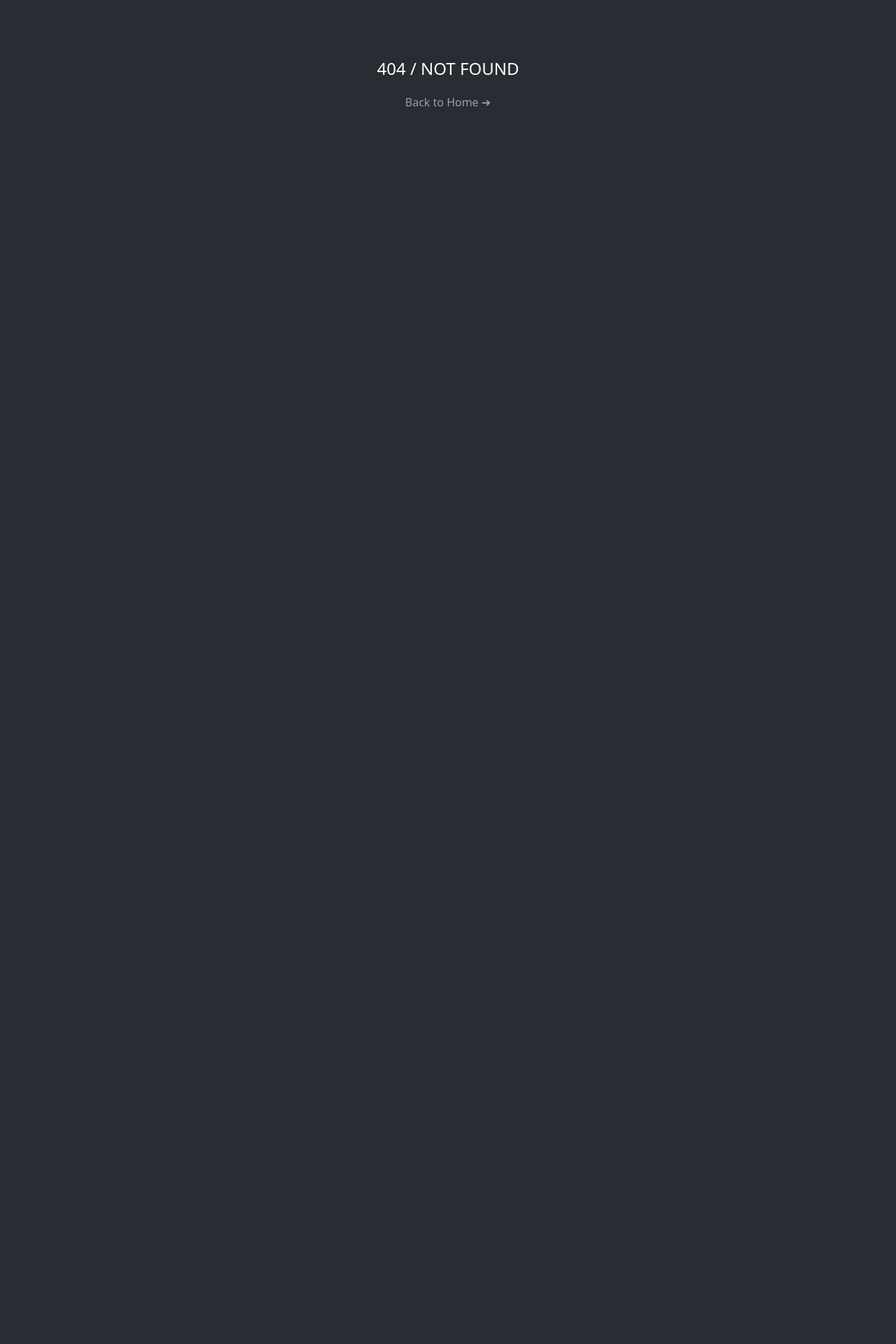
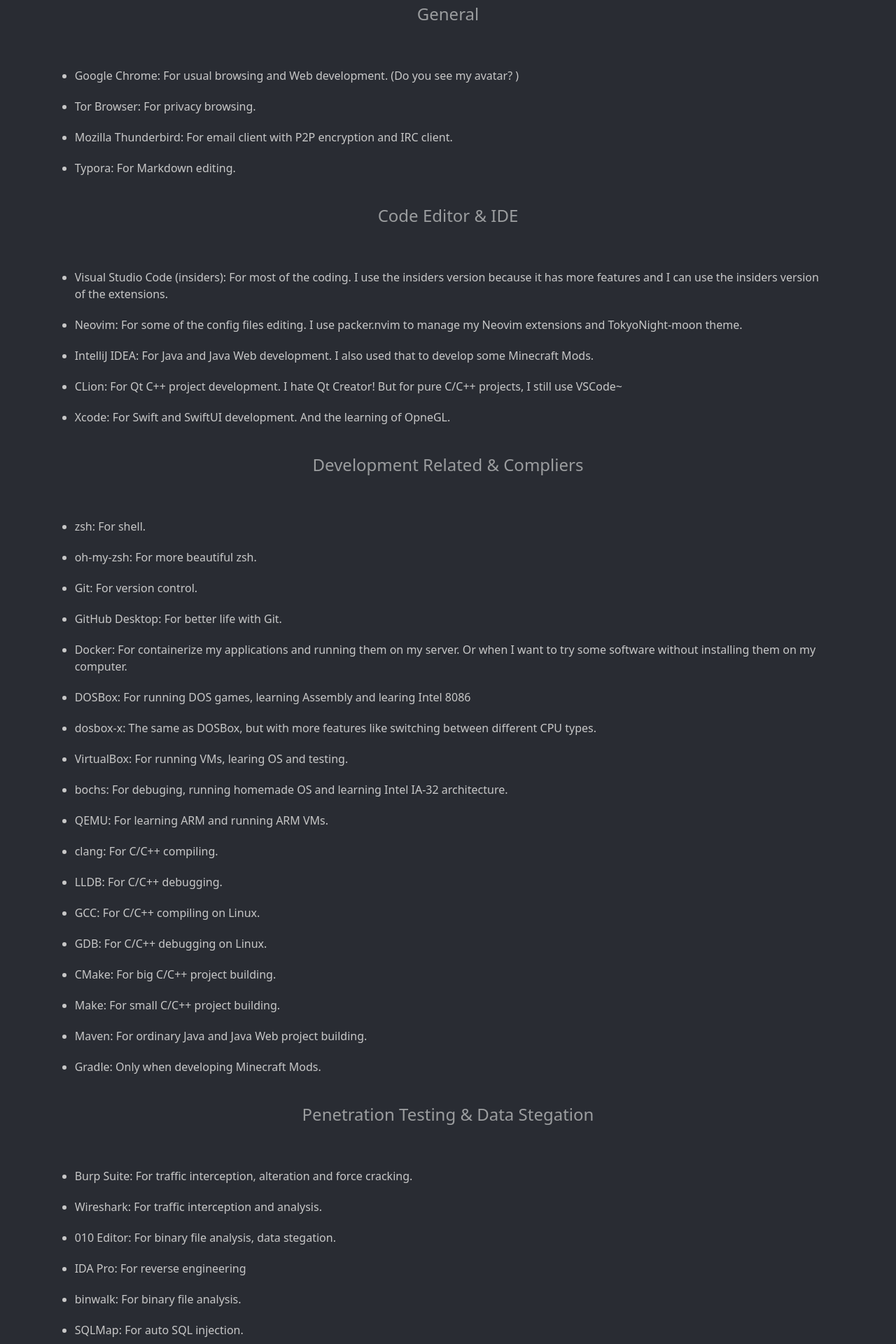
Before and after one commit to Herminos/blog-herminos, a Next.js app: page /tools-softwares in a window 1280 px wide. Before the commit this address had no page. Shown: the part 280-2200 px from the top of the page at 70% size. Before the commit the page ends 800 px from the top, so only its background shows below. Built offline with nearby package versions, Linux system fonts and the light colour scheme.

Commit message:
Add: Tools and Softwares Page

```diff
--- a/src/app/layout.tsx
+++ b/src/app/layout.tsx
@@ -7,6 +7,8 @@
 import githubSVG from '../../public/github.svg';
 import xSVG from '../../public/x.svg';
 import discordSVG from '../../public/discord.svg';
+import mailSVG from '../../public/mail.svg'
+import Link from "next/link";
 
 export const metadata: Metadata = {
     title: 'Herminos',
@@ -20,7 +22,7 @@
 }) {
     return (
         <html lang="en" className='dark'>
-            <body className='bg-white dark:bg-dark'>
+            <body className='bg-white dark:bg-dark min-h-[100vh] relative'>
                 <div className='fixed w-full flex  justify-normal gap-5 bg-white dark:bg-dark h-16 align-middle border-b-[rgb(63,68,81)] border '>
                     <div className='mx-5 self-center rounded-full '>
                         <a href="/">
@@ -29,17 +31,32 @@
                     </div>
                     <NavItem href='/' name='Home' />
                     <NavItem href='/blogs' name='Blogs' />
-                    <NavItem href='/tools-software' name='Tools/Software' />
+                    <NavItem href='/tools-softwares' name='Tools/Software' />
                     <NavItem href='/techpoints' name='TechPoints' />
                     <NavItem href='/about' name='About' />
                 </div>
 
                 {children}
 
-                <div className='w-full h-24 mt-10 flex justify-center'>
-                    <ContactCard URL='https://github.com/Herminos/' ImageResource={githubSVG} />
-                    <ContactCard URL='https://x.com/herminos666/' ImageResource={xSVG} />
-                    <ContactCard URL='https://discord.gg/WZch7uUW' ImageResource={discordSVG} />
+
+                <div className='w-full h-auto mt-10 absolute b-0'>
+                    <div className='w-full h-12 mt-10 flex justify-center'>
+                        <ContactCard URL='https://github.com/Herminos/' ImageResource={githubSVG} />
+                        <ContactCard URL='https://x.com/herminos666/' ImageResource={xSVG} />
+                        <ContactCard URL='https://discord.gg/WZch7uUW' ImageResource={discordSVG} />
+                        <ContactCard URL='mailto:herminos@163.com' ImageResource={mailSVG} />
+                    </div>
+                    <div className='flex flex-col mt-4'>
+                        <p className='align-middle text-center text-light-gray mb-3'>
+                            OpenPGP E2E Encryption? Public key <a href='#' download={'../../public/0x462F6F9E67F5C542-public.asc'} className='hover:text-sky-500'>here</a>
+                        </p>
+                        <p className='align-middle text-center text-light-gray mb-3'>
+                        Fingerprint: 9659 BF02 31CA F646 A1F5 A77F 462F 6F9E 67F5 C542
+                        </p>
+                        <p className='align-middle text-center text-light-gray mb-3'>
+                            Licensed under CC BY-SA
+                        </p>
+                    </div>
                 </div>
             </body>
 
--- a/src/app/not-found.tsx
+++ b/src/app/not-found.tsx
@@ -7,7 +7,7 @@
 }
 
 export default function NotFound() {
-    return (<div className='flex absolute w-full top-0 bottom-0 align-middle justify-center -z-10 text-black dark:text-white'>
+    return (<div className='flex  w-full h-[100vh] align-middle justify-center -z-10 text-black dark:text-white'>
         <div className='flex flex-col justify-center gap-5'>
             <p className='self-center text-2xl'>404 / NOT FOUND</p>
             <a href="/" className='self-center text-gray hover:text-white'>Back to Home	{'\u2794'}</a>
--- a/src/app/page.tsx
+++ b/src/app/page.tsx
@@ -37,7 +37,6 @@
                 Besides, I know a bit of other framework like Vue or Svelte but not very familiar with them.<br/><br/>
                 I am also interested in Natural Science, especially Physics. I am a fan of Erwin Schrödinger. In that case, I also know a bit of Quantum Computing and its Python framework
                 Qiskit.
-
             </p>
         </div>
 
--- /dev/null
+++ b/src/app/tools-softwares/content.js
@@ -0,0 +1,187 @@
+ export const GeneralConfig={
+    title:'General',
+    list:[
+        {
+            software:'Google Chrome',
+            URL:'https://www.google.com/chrome/',
+            description:'For usual browsing and Web development. (Do you see my avatar? )'
+        },
+        {
+            software:'Tor Browser',
+            URL:'https://www.torproject.org/',
+            description:'For privacy browsing.'
+        },
+        {
+            software:'Mozilla Thunderbird',
+            URL:'https://www.thunderbird.net/',
+            description:'For email client with P2P encryption and IRC client.'
+        },
+        {
+            software:'Typora',
+            URL:'https://typora.io/',
+            description:'For Markdown editing.'
+        }
+    ]
+ }
+
+ export const CodeEditorIDEConfig={
+    title:'Code Editor & IDE',
+    list:[
+        {
+            software:'Visual Studio Code (insiders)',
+            URL:'https://code.visualstudio.com/',
+            description:'For most of the coding. I use the insiders version because it has more features and I can use the insiders version of the extensions.'
+        },
+        {
+            software:'Neovim',
+            URL:'https://neovim.io/',
+            description:'For some of the config files editing. I use packer.nvim to manage my Neovim extensions and TokyoNight-moon theme.'
+        },
+        {
+            software:'IntelliJ IDEA',
+            URL:'https://www.jetbrains.com/idea/',
+            description:'For Java and Java Web development. I also used that to develop some Minecraft Mods.'
+        },
+        {
+            software:'CLion',
+            URL:'https://www.jetbrains.com/clion/',
+            description:'For Qt C++ project development. I hate Qt Creator! But for pure C/C++ projects, I still use VSCode~'
+        },
+        {
+            software:'Xcode',
+            URL:'https://developer.apple.com/xcode/',
+            description:'For Swift and SwiftUI development. And the learning of OpneGL.'
+        }
+    ]
+}
+
+export const DevelopmentRelatedConfig={
+    title:'Development Related & Compliers',
+    list:[
+        {
+            software:'zsh',
+            URL:'https://www.zsh.org/',
+            description:'For shell.'
+        },
+        {
+            software:'oh-my-zsh',
+            URL:'https://ohmyz.sh/',
+            description:'For more beautiful zsh.'
+        },
+        {
+            software:'Git',
+            URL:'https://git-scm.com/',
+            description:'For version control.'
+        },
+        {
+            software:'GitHub Desktop',
+            URL:'https://desktop.github.com/',
+            description:'For better life with Git.'
+        },
+        {
+            software:'Docker',
+            URL:'https://www.docker.com/',
+            description:'For containerize my applications and running them on my server. Or when I want to try some software without installing them on my computer.'
+        },
+        {
+            software:'DOSBox',
+            URL:'https://www.dosbox.com/',
+            description:'For running DOS games, learning Assembly and learing Intel 8086'
+        },
+        {
+            software:'dosbox-x',
+            URL:'https://dosbox-x.com/',
+            description:'The same as DOSBox, but with more features like switching between different CPU types.'
+        },
+        {
+            software:'VirtualBox',
+            URL:'https://www.virtualbox.org/',
+            description:'For running VMs, learing OS and testing.'
+        },
+        {
+            software:'bochs',
+            URL:'https://bochs.sourceforge.io/',
+            description:'For debuging, running homemade OS and learning Intel IA-32 architecture.'
+        },
+        {
+            software:'QEMU',
+            URL:'https://www.qemu.org/',
+            description:'For learning ARM and running ARM VMs.'
+        },
+        {
+            software:'clang',
+            URL:'https://clang.llvm.org/',
+            description:'For C/C++ compiling.'
+        },
+        {
+            software:'LLDB',
+            URL:'https://lldb.llvm.org/',
+            description:'For C/C++ debugging.'
+        },
+        {
+            software:'GCC',
+            URL:'https://gcc.gnu.org/',
+            description:'For C/C++ compiling on Linux.'
+        },
+        {
+            software:'GDB',
+            URL:'https://www.gnu.org/software/gdb/',
+            description:'For C/C++ debugging on Linux.'
+        },
+        {
+            software:'CMake',
+            URL:'https://cmake.org/',
+            description:'For big C/C++ project building.'
+        },
+        {
+            software:'Make',
+            URL:'https://www.gnu.org/software/make/',
+            description:'For small C/C++ project building.'
+        },
+        {
+            software:'Maven',
+            URL:'https://maven.apache.org/',
+            description:'For ordinary Java and Java Web project building.'
+        },
+        {
+            software:'Gradle',
+            URL:'https://gradle.org/',
+            description:'Only when developing Minecraft Mods.'
+        }
+    ]
+}
+export const PenetrationTestingConfig={
+    title:'Penetration Testing & Data Stegation',
+    list:[
+        {
+            software:'Burp Suite',
+            URL:'https://portswigger.net/burp',
+            description:'For traffic interception, alteration and force cracking.'
+        },
+        {
+            software:'Wireshark',
+            URL:'https://www.wireshark.org/',
+            description:'For traffic interception and analysis.'
+        },
+        {
+            software:'010 Editor',
+            URL:'https://www.sweetscape.com/010editor/',
+            description:'For binary file analysis, data stegation.'
+        },
+        {
+            software:'IDA Pro',
+            URL:'https://www.hex-rays.com/products/ida/',
+            description:'For reverse engineering'
+        },
+        {
+            software:'binwalk',
+            URL:'https://github.com/ReFirmLabs/binwalk',
+            description:'For binary file analysis.'
+        },
+        {
+            software:'SQLMap',
+            URL:'https://sqlmap.org/',
+            description:'For auto SQL injection.'
+        }
+    ]
+}
--- /dev/null
+++ b/src/app/tools-softwares/page.tsx
@@ -0,0 +1,44 @@
+import {CodeEditorIDEConfig, GeneralConfig, DevelopmentRelatedConfig, PenetrationTestingConfig} from './content'
+
+
+export default function Page(){
+    return(
+        <div className=' pt-16 flex flex-col'>
+            <h1 className='text-center text-4xl my-20 self-center bg-gradient-to-r from-indigo-500 via-purple-500 to-pink-500 bg-clip-text text-transparent'>Tools and Softwares I use</h1>
+            <div className='w-5/6 mx-auto flex flex-col'>
+                <Description config={GeneralConfig}/>
+                <Description config={CodeEditorIDEConfig}/>
+                <Description config={DevelopmentRelatedConfig}/>
+                <Description config={PenetrationTestingConfig}/>
+            </div>
+        </div>
+    )
+}
+
+function Description({config}:{config:any}){
+    /*
+        {
+            title:'Code Editor & IDE',
+            list:[
+                {
+                    software:'Visual Studio Code',
+                    URL='https://code.visualstudio.com/',
+                    description:'My favourite Code Editor! I almost wrote all my code in VSCode. I also use VSCode to write this website!'
+                },...
+            ]
+        }
+    */
+    const list=[];
+    for(let i=0;i<config.list.length;i++){
+        list.push(<li className='mt-5'><a href={config.list[i].URL} className='hover:text-sky-500'>{config.list[i].software}</a>: {config.list[i].description}</li>)
+    }
+    return(
+        <>
+            <h2 className='self-center text-2xl text-gray my-5'>{config.title}</h2>
+            <ul className='list-disc text-light-gray my-5'>
+                {list}
+            </ul>
+        </>
+    )
+
+}
```
Also changed, not shown: public/mail.svg (added), 1 other file (tests, documents, lock files or other folders).
